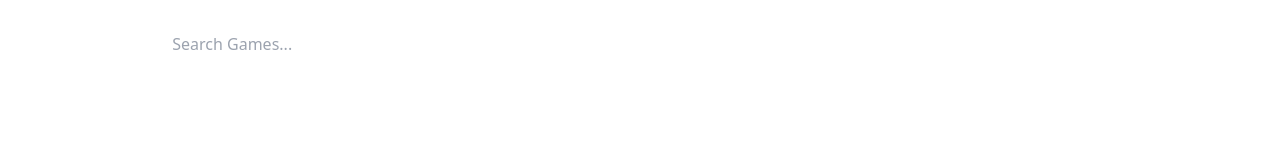
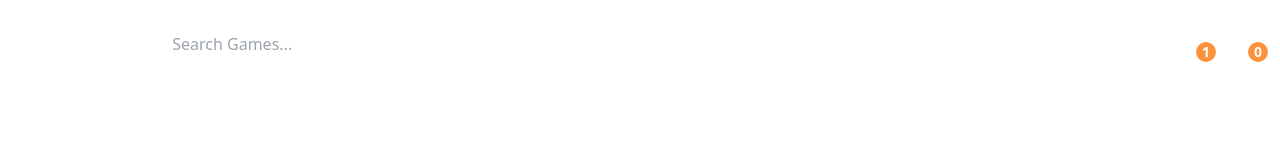
Before and after one commit to hasibmuhammad/vawg, a React (Vite) app: page / in a window 1280 px wide. Shown: the top 160 px of the page. Built offline with nearby package versions, Linux system fonts and the light colour scheme.

Commit message:
Counter added

```diff
--- a/src/components/Header/Favorite/Favorite.jsx
+++ b/src/components/Header/Favorite/Favorite.jsx
@@ -3,7 +3,10 @@ import { MdFavoriteBorder } from "react-icons/md";
 
 const Favorite = () => {
   return (
-    <div className="text-4xl">
+    <div className="text-4xl relative">
+      <span className="text-sm w-5 h-5 text-center bg-orange-400 rounded-full font-bold absolute -right-1 top-4 flex justify-center items-center">
+        1
+      </span>
       <MdFavoriteBorder />
     </div>
   );
--- a/src/components/Header/Wishlist/Wishlist.jsx
+++ b/src/components/Header/Wishlist/Wishlist.jsx
@@ -3,7 +3,10 @@ import { AiOutlineShoppingCart } from "react-icons/ai";
 
 const Wishlist = () => {
   return (
-    <div className="text-4xl">
+    <div className="text-4xl relative">
+      <span className="text-sm w-5 h-5 text-center bg-orange-400 rounded-full font-bold absolute -right-1 top-4 flex justify-center items-center">
+        0
+      </span>
       <AiOutlineShoppingCart />
     </div>
   );
```
